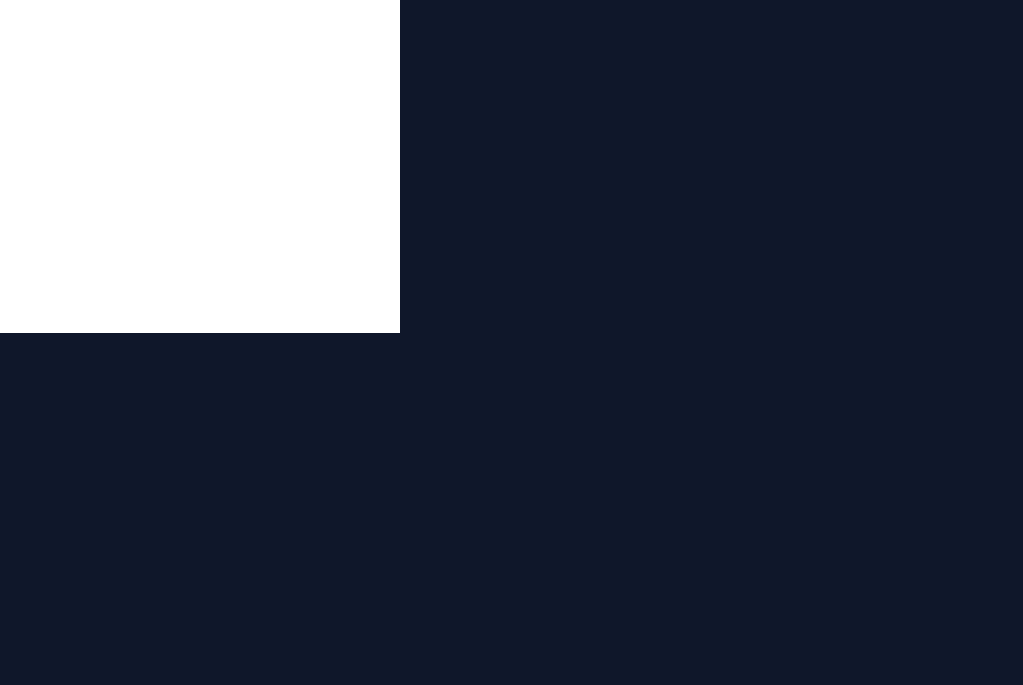
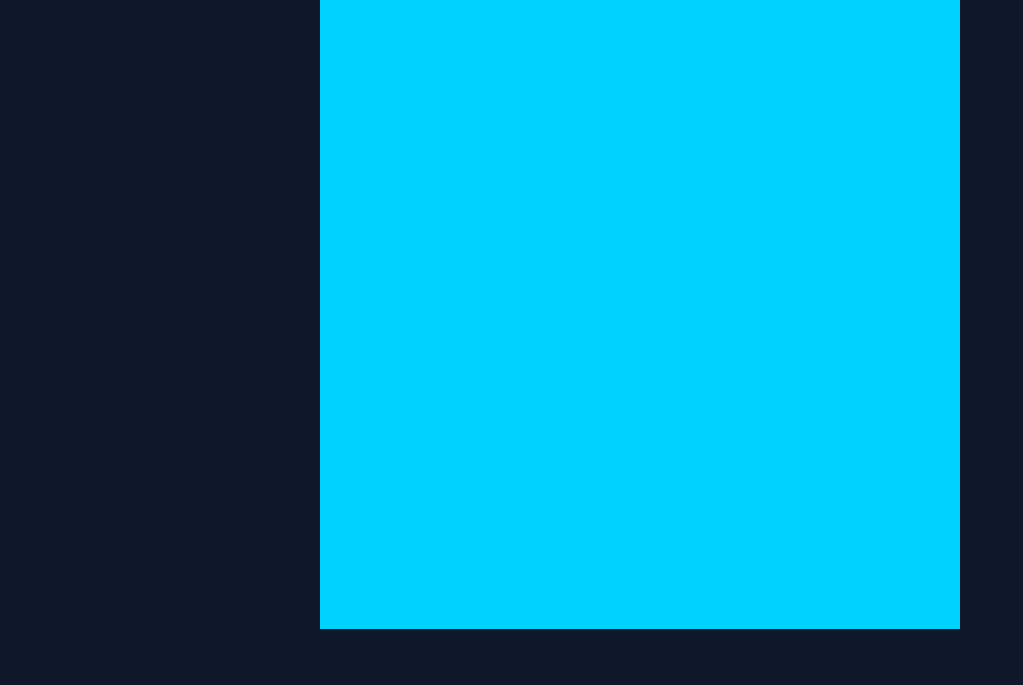
Before and after one commit to michaelhdavies/liquid, a plain HTML site: page develop-js/index.html in a window 1280 px wide. Shown: the part 115-800 px from the top of the page, without its empty margins (0-1023 px from the left). Drawn offline with Linux system fonts and the light colour scheme.

Commit message:
feat: liquid css class linked with liquid.create() method to setup simulation div (closes #7)

```diff
--- a/develop-js/script.js
+++ b/develop-js/script.js
@@ -4,26 +4,27 @@
         this.flows = new Map();
         this.step = 0;
         this.state = 'idle';
-        this.sim = null;
+        this.element = null;
     }
 
-    createSim() {
+    create() {
+        console.log('CREATING LIQUID ...')
         const main = document.querySelector('main');
         if (!main) return console.error("Main element not found");
 
-        this.sim = document.createElement('div');
-        this.sim.id = 'liquid';
+        this.element = document.createElement('div');
+        this.element.className = 'liquid';
 
-        main.appendChild(this.sim);
-        console.log('SIM LIVE')
+        main.appendChild(this.element);
+        console.log('LIQUID CREATED')
     }
 }
 
 function init() {
-    console.log('INIT LIQUID');
+    console.log('INITIALIZING LIQUID APPLICATION ...');
     const liquid = new Liquid();
-    liquid.createSim();
-    console.log('LIQUID LIVE');
+    liquid.create();
+    console.log('LIQUID APPLICATION INITIALIZED');
 }
 
 init();
--- a/develop-js/style.css
+++ b/develop-js/style.css
@@ -72,18 +72,19 @@
         color: var(--main-color);
         background-color: var(--bg-color);
         text-align: center;
-    }
-
-    #liquid {
-        background-color: white;
-        width: 50vh;
-        height: 50vh;
+        display: flex;
+        flex-direction: column;
+        align-items: center;
+        justify-content: center;
     }
 }
 
 @layer components {
-    .visualization-container {
+    .liquid {
         display: flex;
         justify-content: center;
+        background-color: var(--main-color);
+        width: 80vh;
+        height: 80vh;
     }
 }
```
